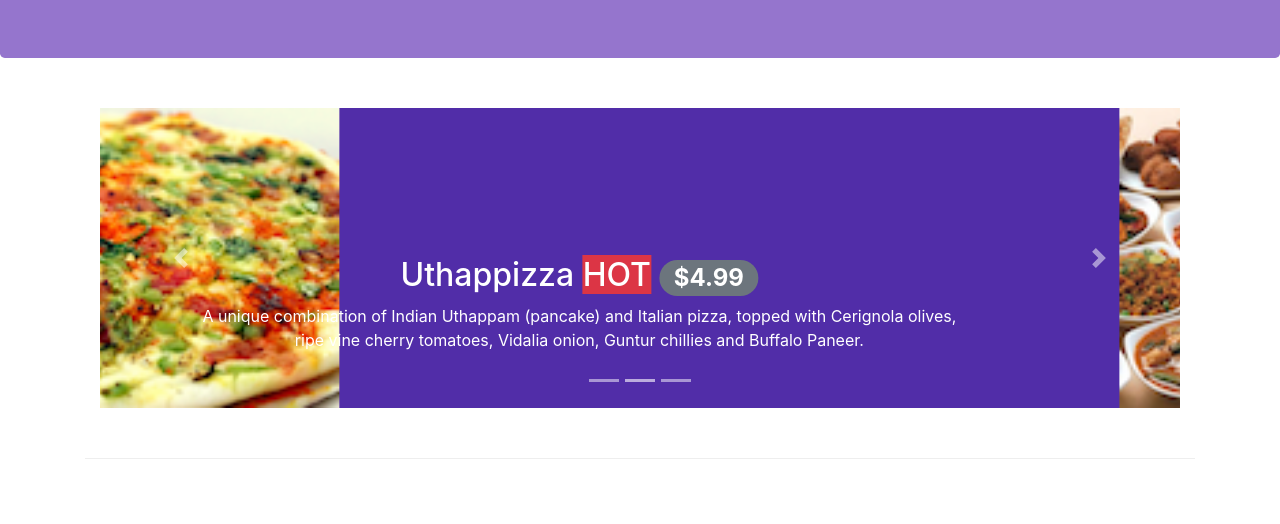
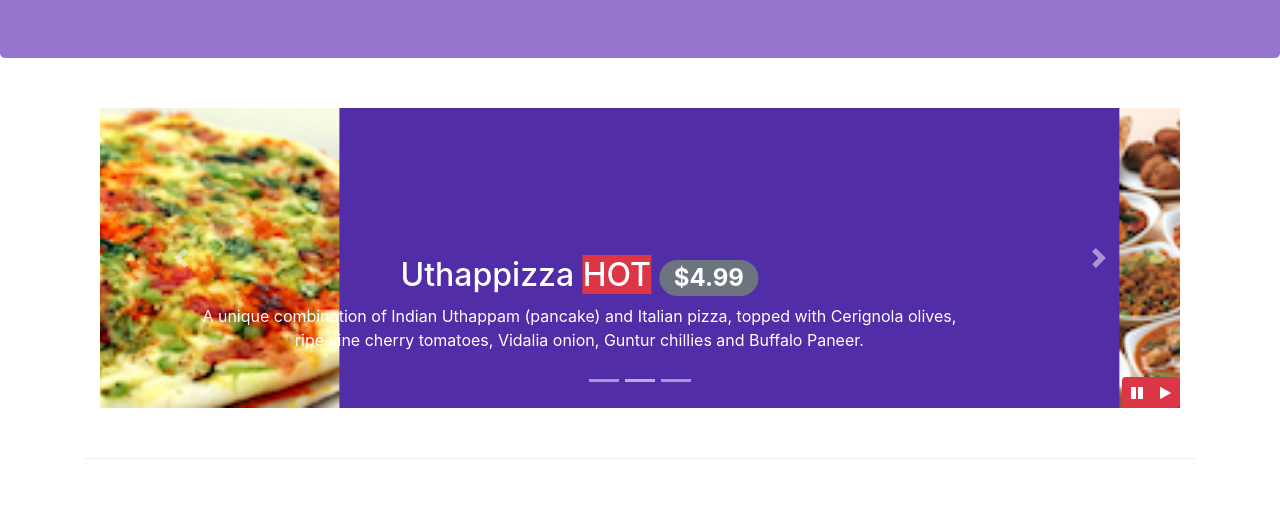
Before and after one commit to IvanArjona/confusion-bootstrap-4, a website: page index.html in a window 1280 px wide. Shown: the part 276-800 px from the top of the page. Drawn offline with nearby package versions, Linux system fonts and the light colour scheme.

Commit message:
Bootstrap and JQuery

```diff
--- a/css/styles.css
+++ b/css/styles.css
@@ -58,3 +58,9 @@ body {
     left: 0;
     min-height: 300px;
 }
+
+#carouselButton {
+    right: 0;
+    position: absolute;
+    bottom: 0;
+}
--- a/index.html
+++ b/index.html
@@ -212,6 +212,14 @@
                     <a class="carousel-control-next" href="#mycarousel" role="button" data-slide="next">
                         <span class="carousel-control-next-icon"></span>
                     </a>
+                    <div id="carouselButton" class="btn-group">
+                        <button class="btn btn-danger btn-sm" id="carousel-pause">
+                            <span class="fa fa-pause"></span>
+                        </button>
+                        <button class="btn btn-danger btn-sm" id="carousel-play">
+                            <span class="fa fa-play"></span>
+                        </button>
+                    </div>
                 </div>
             </div>
         </div>
@@ -311,6 +319,17 @@
     <script src="node_modules/jquery/dist/jquery.slim.min.js"></script>
     <script src="node_modules/popper.js/dist/umd/popper.min.js"></script>
     <script src="node_modules/bootstrap/dist/js/bootstrap.min.js"></script>
+    <script>
+        $(document).ready(function() {
+            $('#mycarousel').carousel({ interval: 2000 });
+            $('#carousel-pause').click(function() {
+                $('#mycarousel').carousel('pause');
+            });
+            $('#carousel-play').click(function () {
+                $('#mycarousel').carousel('cycle');
+            });
+        });
+    </script>
 </body>
 
 </html>
```
